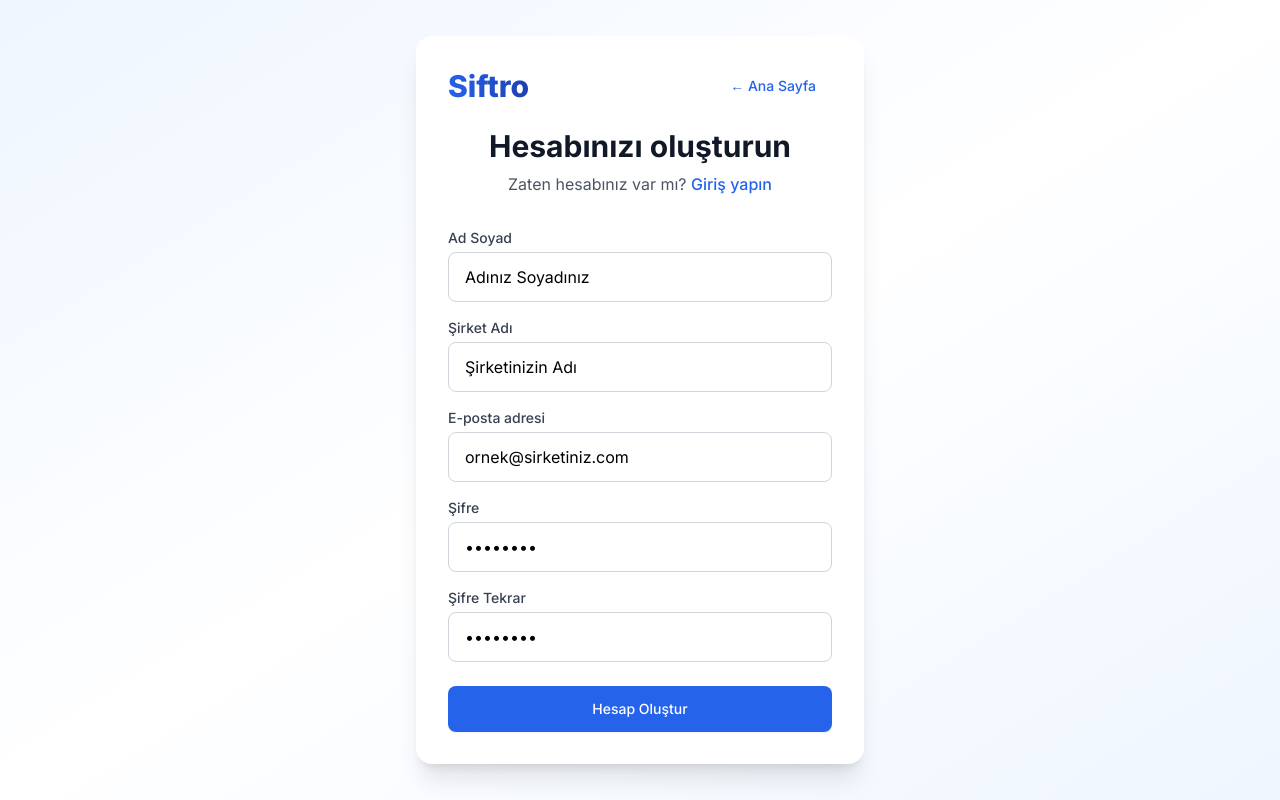
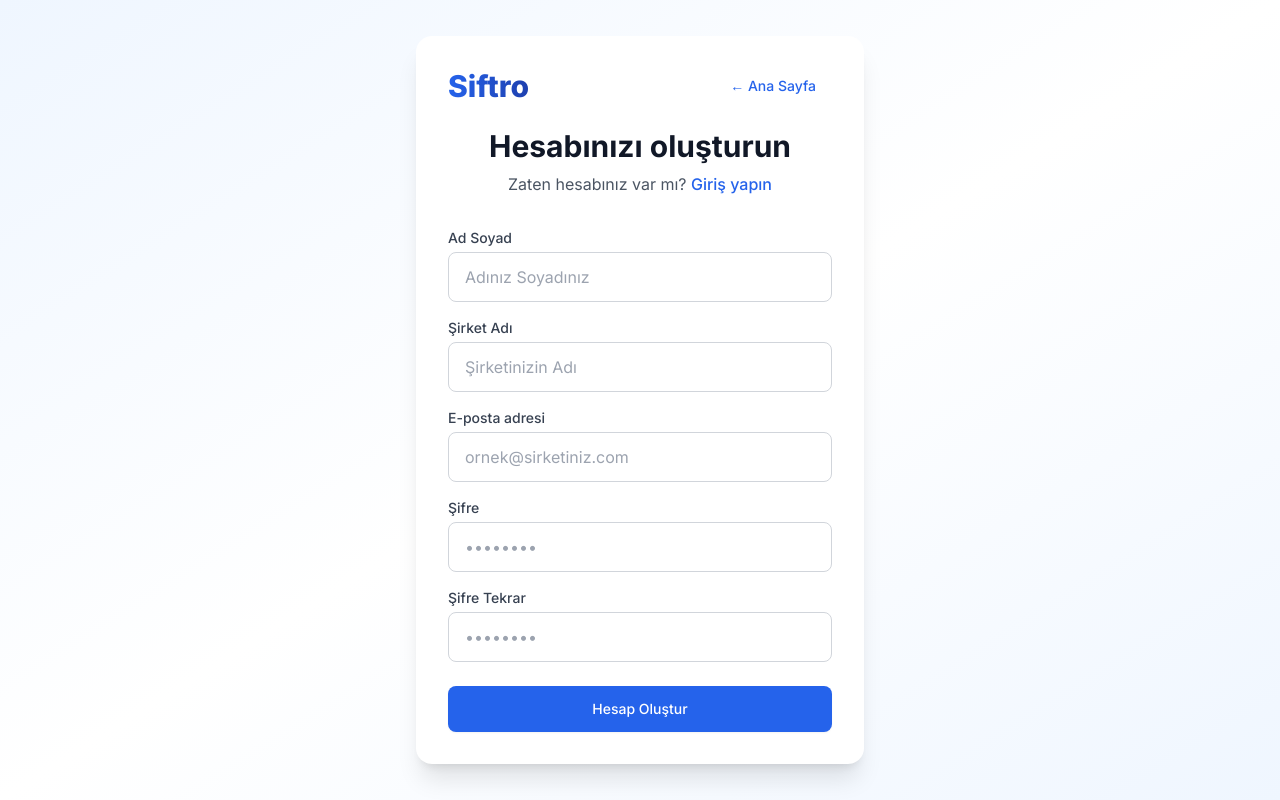
Before and after one commit to pofik34/siftro.site, a Next.js app: page /kayit in a window 1280 px wide. Built offline with nearby package versions, Linux system fonts and the light colour scheme.

Commit message:
Placeholder yazıları soluk gri (placeholder-gray-400) yapıldı, yazı rengi siyah kaldı

```diff
--- a/src/app/giris/page.tsx
+++ b/src/app/giris/page.tsx
@@ -138,7 +138,7 @@ export default function GirisSayfasi() {
                   type="email"
                   autoComplete="email"
                   required
-                  className="appearance-none block w-full px-4 py-3 border border-gray-300 rounded-lg text-black placeholder-black focus:outline-none focus:ring-2 focus:ring-blue-500 focus:border-transparent transition duration-200"
+                  className="appearance-none block w-full px-4 py-3 border border-gray-300 rounded-lg text-black placeholder-gray-400 focus:outline-none focus:ring-2 focus:ring-blue-500 focus:border-transparent transition duration-200"
                   placeholder="ornek@sirketiniz.com"
                   value={email}
                   onChange={(e) => setEmail(e.target.value)}
@@ -155,7 +155,7 @@ export default function GirisSayfasi() {
                   type="password"
                   autoComplete="current-password"
                   required
-                  className="appearance-none block w-full px-4 py-3 border border-gray-300 rounded-lg text-black placeholder-black focus:outline-none focus:ring-2 focus:ring-blue-500 focus:border-transparent transition duration-200"
+                  className="appearance-none block w-full px-4 py-3 border border-gray-300 rounded-lg text-black placeholder-gray-400 focus:outline-none focus:ring-2 focus:ring-blue-500 focus:border-transparent transition duration-200"
                   placeholder="••••••••"
                   value={sifre}
                   onChange={(e) => setSifre(e.target.value)}
--- a/src/app/kayit/page.tsx
+++ b/src/app/kayit/page.tsx
@@ -112,7 +112,7 @@ export default function KayitSayfasi() {
                   name="ad"
                   type="text"
                   required
-                  className="appearance-none block w-full px-4 py-3 border border-gray-300 rounded-lg text-black placeholder-black focus:outline-none focus:ring-2 focus:ring-blue-500 focus:border-transparent transition duration-200"
+                  className="appearance-none block w-full px-4 py-3 border border-gray-300 rounded-lg text-black placeholder-gray-400 focus:outline-none focus:ring-2 focus:ring-blue-500 focus:border-transparent transition duration-200"
                   placeholder="Adınız Soyadınız"
                   value={formData.ad}
                   onChange={handleChange}
@@ -128,7 +128,7 @@ export default function KayitSayfasi() {
                   name="sirketAdi"
                   type="text"
                   required
-                  className="appearance-none block w-full px-4 py-3 border border-gray-300 rounded-lg text-black placeholder-black focus:outline-none focus:ring-2 focus:ring-blue-500 focus:border-transparent transition duration-200"
+                  className="appearance-none block w-full px-4 py-3 border border-gray-300 rounded-lg text-black placeholder-gray-400 focus:outline-none focus:ring-2 focus:ring-blue-500 focus:border-transparent transition duration-200"
                   placeholder="Şirketinizin Adı"
                   value={formData.sirketAdi}
                   onChange={handleChange}
@@ -145,7 +145,7 @@ export default function KayitSayfasi() {
                   type="email"
                   autoComplete="email"
                   required
-                  className="appearance-none block w-full px-4 py-3 border border-gray-300 rounded-lg text-black placeholder-black focus:outline-none focus:ring-2 focus:ring-blue-500 focus:border-transparent transition duration-200"
+                  className="appearance-none block w-full px-4 py-3 border border-gray-300 rounded-lg text-black placeholder-gray-400 focus:outline-none focus:ring-2 focus:ring-blue-500 focus:border-transparent transition duration-200"
                   placeholder="ornek@sirketiniz.com"
                   value={formData.email}
                   onChange={handleChange}
@@ -161,7 +161,7 @@ export default function KayitSayfasi() {
                   name="sifre"
                   type="password"
                   required
-                  className="appearance-none block w-full px-4 py-3 border border-gray-300 rounded-lg text-black placeholder-black focus:outline-none focus:ring-2 focus:ring-blue-500 focus:border-transparent transition duration-200"
+                  className="appearance-none block w-full px-4 py-3 border border-gray-300 rounded-lg text-black placeholder-gray-400 focus:outline-none focus:ring-2 focus:ring-blue-500 focus:border-transparent transition duration-200"
                   placeholder="••••••••"
                   value={formData.sifre}
                   onChange={handleChange}
@@ -177,7 +177,7 @@ export default function KayitSayfasi() {
                   name="sifreTekrar"
                   type="password"
                   required
-                  className="appearance-none block w-full px-4 py-3 border border-gray-300 rounded-lg text-black placeholder-black focus:outline-none focus:ring-2 focus:ring-blue-500 focus:border-transparent transition duration-200"
+                  className="appearance-none block w-full px-4 py-3 border border-gray-300 rounded-lg text-black placeholder-gray-400 focus:outline-none focus:ring-2 focus:ring-blue-500 focus:border-transparent transition duration-200"
                   placeholder="••••••••"
                   value={formData.sifreTekrar}
                   onChange={handleChange}
--- a/src/components/ContactForm.tsx
+++ b/src/components/ContactForm.tsx
@@ -62,7 +62,7 @@ export default function ContactForm() {
                   id="name"
                   autoComplete="name"
                   required
-                  className="block w-full pl-10 pr-4 py-2.5 text-black placeholder-black bg-gray-50 border border-gray-200 rounded-lg focus:ring-2 focus:ring-blue-500 focus:border-transparent transition duration-200"
+                  className="block w-full pl-10 pr-4 py-2.5 text-black placeholder-gray-400 bg-gray-50 border border-gray-200 rounded-lg focus:ring-2 focus:ring-blue-500 focus:border-transparent transition duration-200"
                   placeholder="Adınız Soyadınız"
                   disabled={isSubmitting}
                 />
@@ -85,7 +85,7 @@ export default function ContactForm() {
                   type="email"
                   autoComplete="email"
                   required
-                  className="block w-full pl-10 pr-4 py-2.5 text-black placeholder-black bg-gray-50 border border-gray-200 rounded-lg focus:ring-2 focus:ring-blue-500 focus:border-transparent transition duration-200"
+                  className="block w-full pl-10 pr-4 py-2.5 text-black placeholder-gray-400 bg-gray-50 border border-gray-200 rounded-lg focus:ring-2 focus:ring-blue-500 focus:border-transparent transition duration-200"
                   placeholder="ornek@sirketiniz.com"
                   disabled={isSubmitting}
                 />
@@ -107,7 +107,7 @@ export default function ContactForm() {
                   name="message"
                   rows={4}
                   required
-                  className="block w-full pl-10 pr-4 py-2.5 text-black placeholder-black bg-gray-50 border border-gray-200 rounded-lg focus:ring-2 focus:ring-blue-500 focus:border-transparent transition duration-200 resize-none"
+                  className="block w-full pl-10 pr-4 py-2.5 text-black placeholder-gray-400 bg-gray-50 border border-gray-200 rounded-lg focus:ring-2 focus:ring-blue-500 focus:border-transparent transition duration-200 resize-none"
                   placeholder="Mesajınız..."
                   disabled={isSubmitting}
                 />
```
